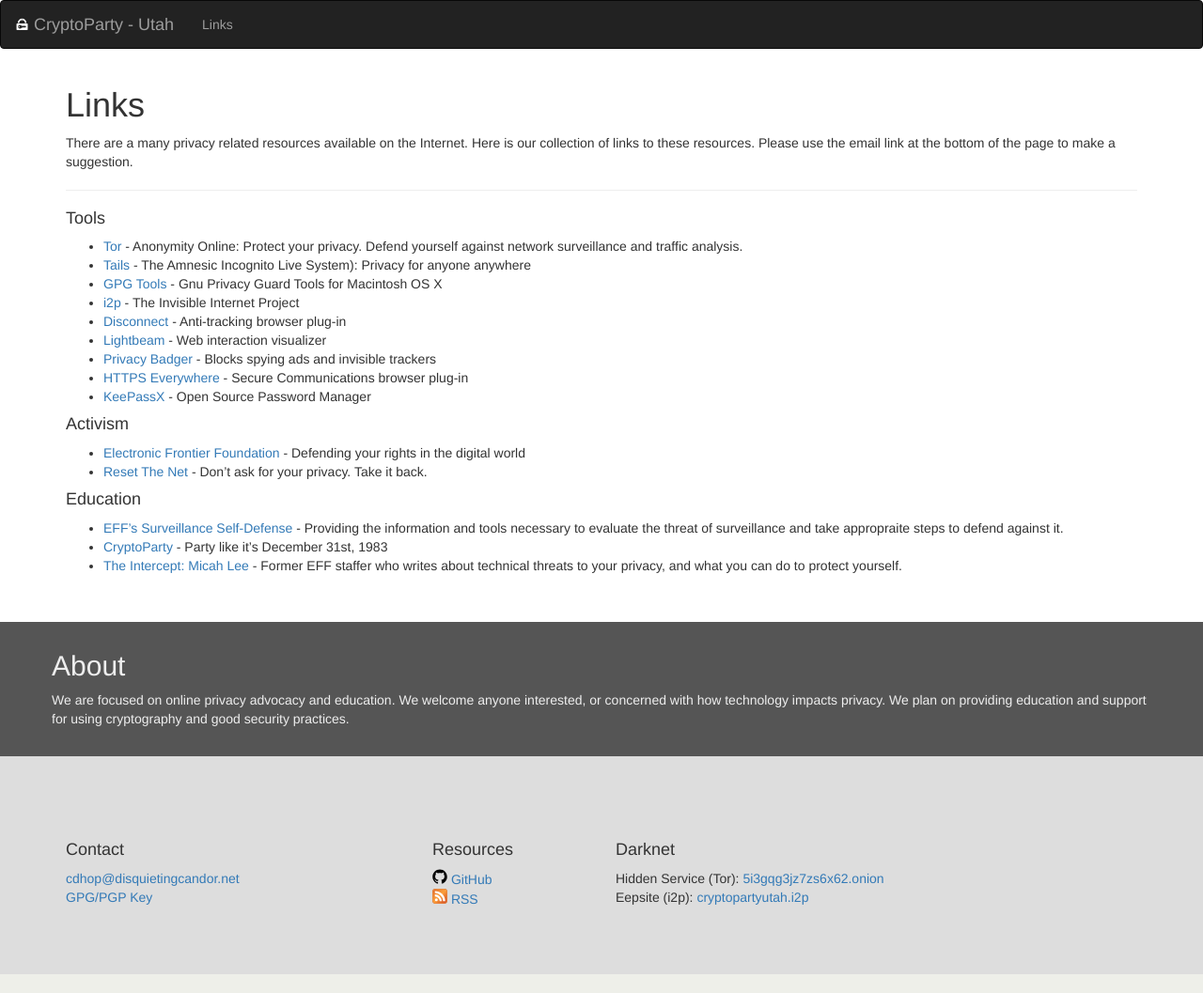
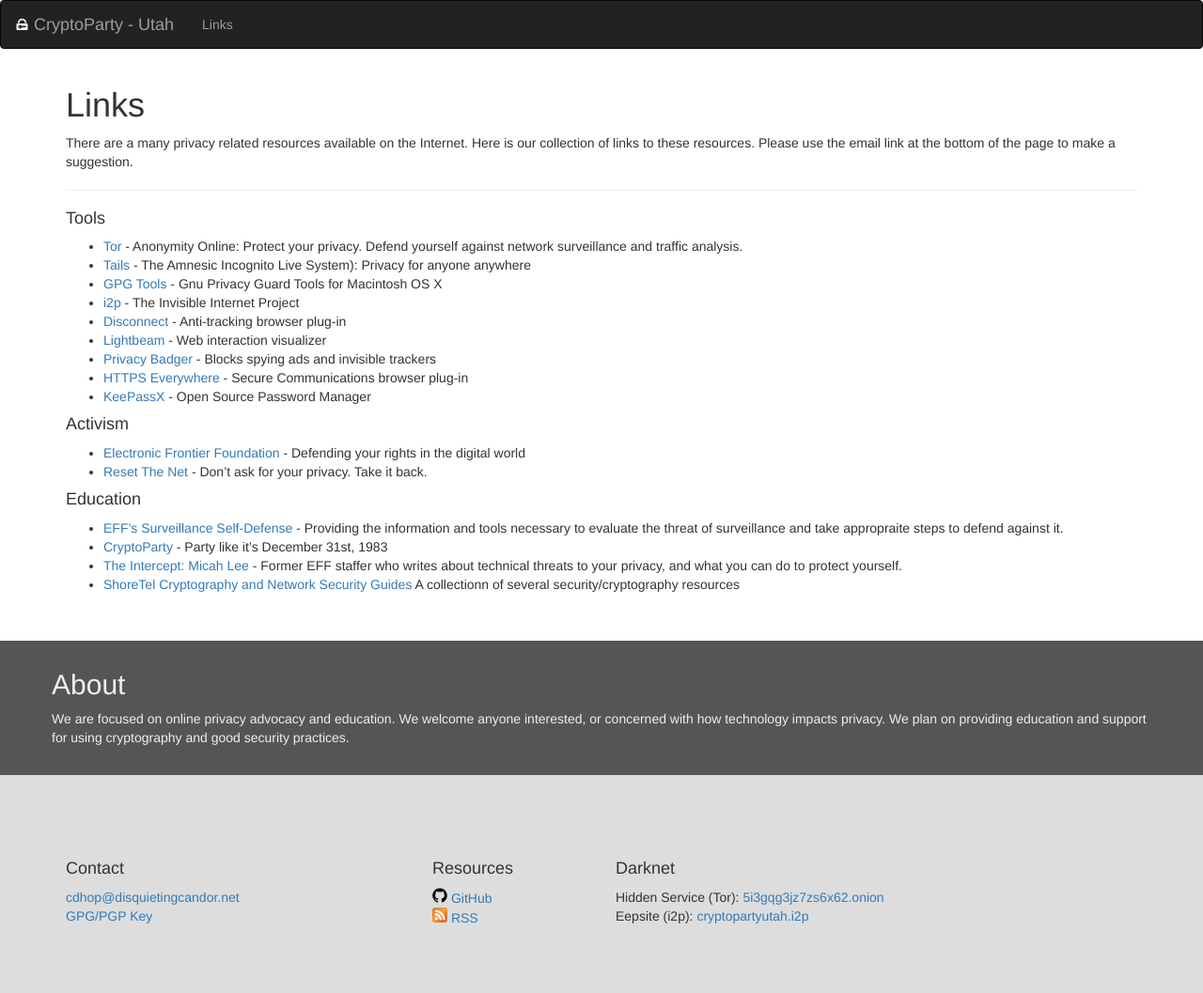
Before and after one commit to cdhop/cryptopartyutah, a Jekyll site: the page built from links.md, in a window 1280 px wide. Shown: the whole page at 94% size. Built offline with Jekyll 4.4.1, drawn with Linux system fonts in a browser that asks for light colours.

Commit message:
Added ShoreTel crypto resources

```diff
--- a/links.md
+++ b/links.md
@@ -30,3 +30,4 @@
 * [EFF's Surveillance Self-Defense](https://ssd.eff.org) - Providing the information and tools necessary to evaluate the threat of surveillance and take appropraite steps to defend against it.
 * [CryptoParty](https://cryptoparty.io) - Party like it's December 31st, 1983
 * [The Intercept: Micah Lee](https://firstlook.org/theintercept/staff/micah-lee/) - Former EFF staffer who writes about technical threats to your privacy, and what you can do to protect yourself.
+* [ShoreTel Cryptography and Network Security Guides](https://www.shoretel.com/web-communication-cryptography-and-network-security) A collectionn of several security/cryptography resources
```
